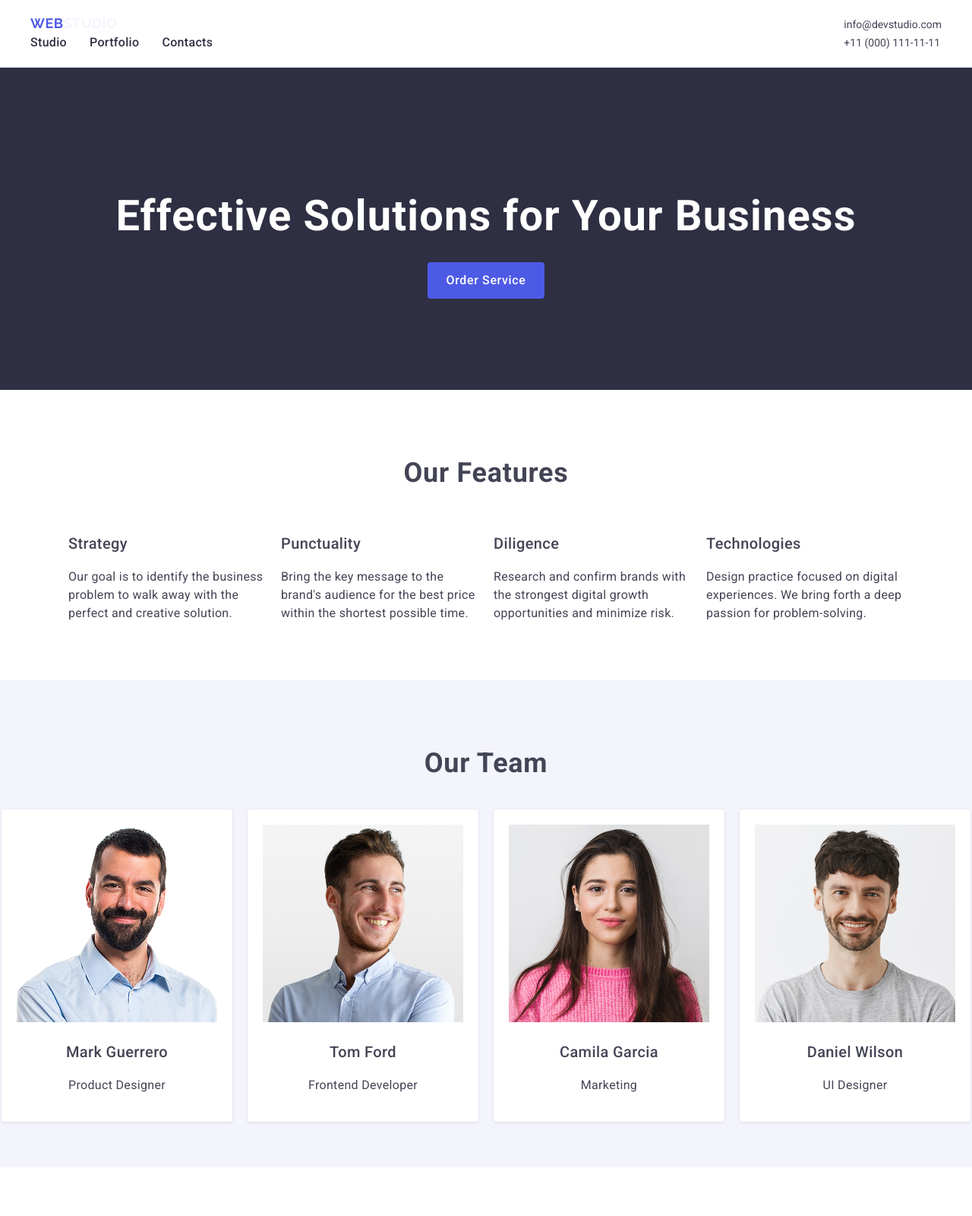
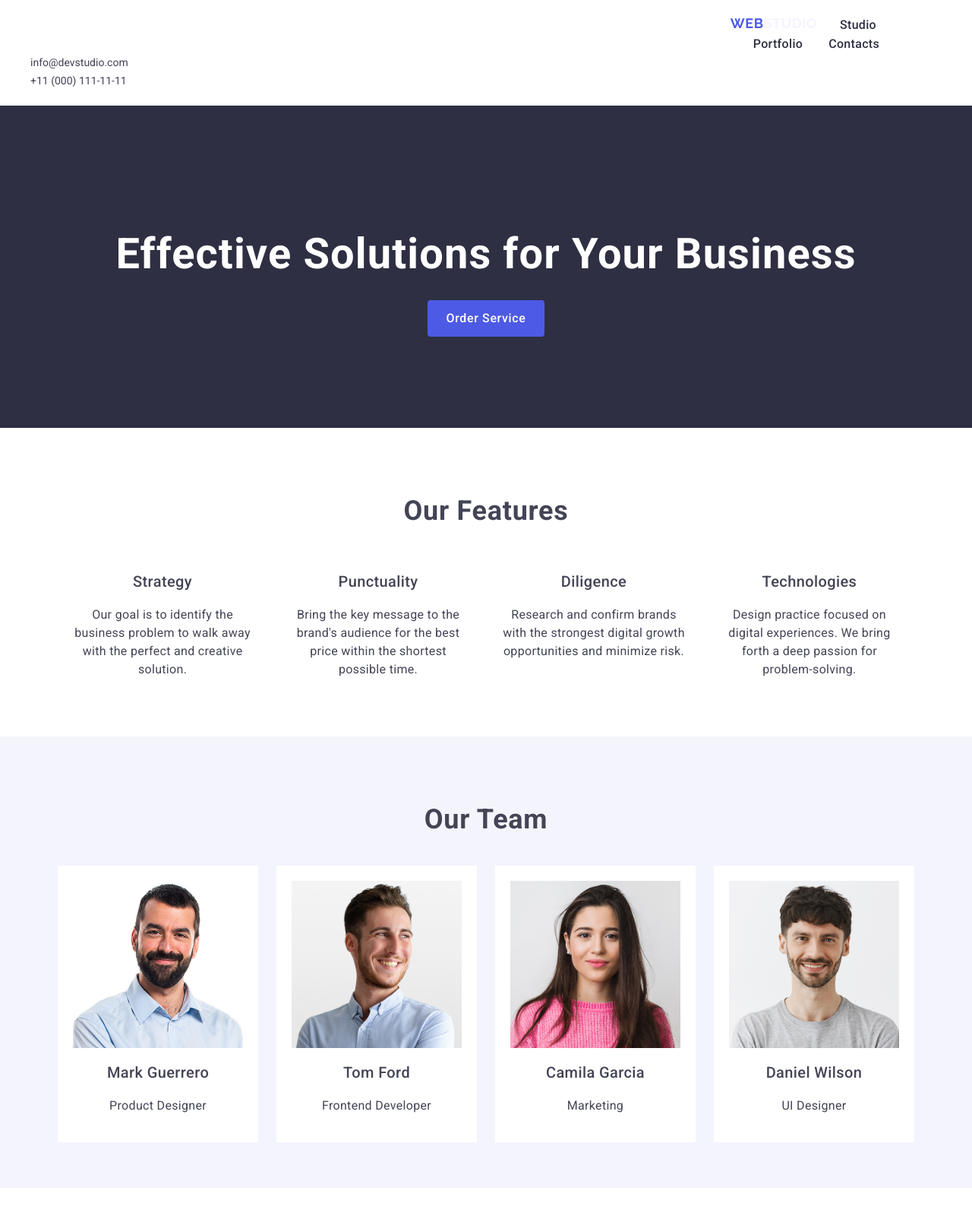
Before and after one commit to Romanhusak/goit-markup-hw-02, a plain HTML site: page index.html in a window 1280 px wide. Shown: the top 1600 px of the page at 76% size. Drawn offline with nearby package versions, Linux system fonts and the light colour scheme.

Commit message:
Updated5

```diff
--- a/css/styles.css
+++ b/css/styles.css
@@ -20,14 +20,15 @@ a {
 }
 
 /* ==================== Header ==================== */
+/* header: заміна flex -> float-based layout */
 .header {
-  display: flex;
-  justify-content: space-between;
-  align-items: center;
+  /* прибрано display:flex та пов'язані властивості */
   padding: 20px 40px;
   border-bottom: 1px solid #e7e9fc;
+  overflow: hidden; /* для clearfix плаваючих елементів */
 }
 
+/* логотип ліворуч */
 .logo {
   font-family: "Raleway", sans-serif;
   font-weight: 700;
@@ -36,6 +37,7 @@ a {
   letter-spacing: 0.03em;
   text-transform: uppercase;
   color: #4d5ae5;
+  float: left;
 }
 
 /* logo-span: змінено відповідно до вимоги */
@@ -43,11 +45,24 @@ a {
   color: #f4f4fd;
 }
 
-.nav-list {
-  display: flex;
-  gap: 30px;
+/* навігація праворуч — контейнер навігації плаває праворуч */
+.nav {
+  float: right;
 }
 
+/* навігаційний список: використовуємо inline-block для елементів і margin як gap */
+.nav-list {
+  margin: 0;
+  padding: 0;
+  /* очищення внутрішніх відступів */
+}
+.nav-list li {
+  display: inline-block;
+  vertical-align: middle;
+  margin-left: 30px; /* заміна gap: 30px */
+}
+
+/* посилання в навігації */
 .nav-link {
   font-weight: 500;
   font-size: 16px; /* вимога: 16px */
@@ -62,6 +77,8 @@ a {
 
 .contacts {
   font-style: normal;
+  clear: both; /* щоб адреса була під хедером на малих екранах */
+  margin-top: 10px;
 }
 
 .contact-link {
@@ -77,7 +94,7 @@ a {
 /* ==================== Hero Section ==================== */
 .hero-section {
   text-align: center;
-  padding: 120px 0;
+  padding: 120px 20px; /* збережемо паддінг для вертикального простору */
   background-color: #2e2f42;
   color: #ffffff;
 }
@@ -109,8 +126,9 @@ a {
 }
 
 /* ==================== Features Section ==================== */
+/* Заміна flex на inline-block для списку фіч */
 .features-section {
-  padding: 60px 40px;
+  padding: 60px 20px;
 }
 
 .section-title {
@@ -123,13 +141,17 @@ a {
 }
 
 .features-list {
-  display: flex;
-  gap: 20px;
-  justify-content: center;
+  text-align: center; /* центруємо рядок елементів */
 }
 
+/* кожна фіча inline-block, vertical-align для вирівнювання, margin як відступ */
 .feature-item {
+  display: inline-block;
+  vertical-align: top;
   max-width: 260px;
+  margin: 0 10px; /* заміна gap між елементами */
+  box-sizing: border-box;
+  padding: 0 10px;
 }
 
 .feature-title {
@@ -145,23 +167,34 @@ a {
 }
 
 /* ==================== Team Section ==================== */
+/* Заміна flex -> inline-block */
 .team-section {
-  padding: 60px 40px;
+  padding: 60px 20px;
   background-color: #f4f4fd;
 }
 
 .team-list {
-  display: flex;
-  gap: 20px;
-  justify-content: center;
+  text-align: center;
 }
 
+/* картки членів команди — inline-block для рядка */
 .team-item {
+  display: inline-block;
+  vertical-align: top;
   text-align: center;
   background-color: #ffffff;
-  border-radius: 4px;
   padding: 20px;
-  box-shadow: 0px 1px 4px rgba(0, 0, 0, 0.1);
+  margin: 0 10px; /* відступ між картками */
+  width: 264px; /* тут залишив фіксований розмір щоб фото вписувалось */
+  box-sizing: border-box;
+}
+
+/* фото залишаються як img з width атрибутом в HTML; якщо треба можна задати max-width:100% */
+.team-item img {
+  display: block;
+  margin: 0 auto 12px;
+  height: auto;
+  max-width: 100%;
 }
 
 .team-name {
@@ -178,23 +211,29 @@ a {
 }
 
 /* ==================== Portfolio Section ==================== */
+/* Заміна flex-wrap/justify -> inline-block ряд з переносом */
 .portfolio-section {
-  padding: 120px 0;
+  padding: 120px 20px;
 }
 
 .portfolio-list {
-  display: flex;
-  flex-wrap: wrap;
-  gap: 24px;
-  justify-content: center;
+  text-align: center;
+  font-size: 0; /* прибирає пробіли між inline-block елементами */
 }
 
+/* portfolio items як inline-block; використано margin як відступ */
 .portfolio-item {
-  width: 360px;
+  display: inline-block;
+  vertical-align: top;
+  font-size: 16px; /* відновлюємо шрифт після обнулення */
+  margin: 12px;
   background-color: #ffffff;
   border: 1px solid #e7e9fc;
+  box-sizing: border-box;
+  /* ширина не задається у CSS — використовуємо внутрішній контент та атрибуты img width в HTML */
 }
 
+/* інформація під зображенням */
 .portfolio-info {
   padding: 32px 16px;
 }
@@ -222,6 +261,7 @@ a {
   background-color: #2e2f42;
   padding: 100px 15px;
   color: #f4f4fd;
+  text-align: center;
 }
 
 .footer-text {
@@ -230,4 +270,13 @@ a {
   line-height: 1.5;
   letter-spacing: 0.02em;
   color: #f4f4fd;
+  margin: 0 auto;
 }
+
+/* ==================== Utility / Clearfix ==================== */
+/* невеликий clearfix для контейнерів з float'ами */
+.clearfix::after {
+  content: "";
+  display: table;
+  clear: both;
+}
```
